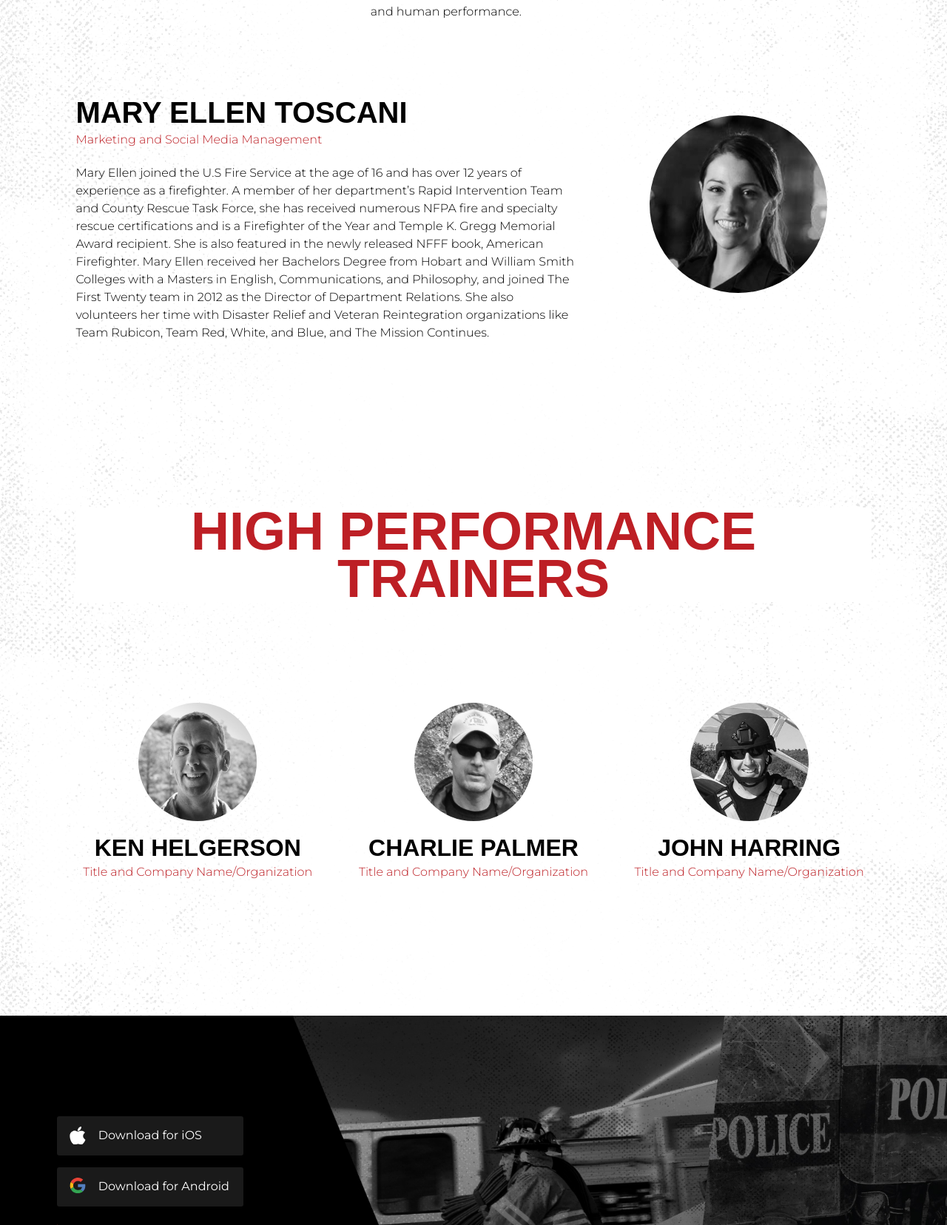
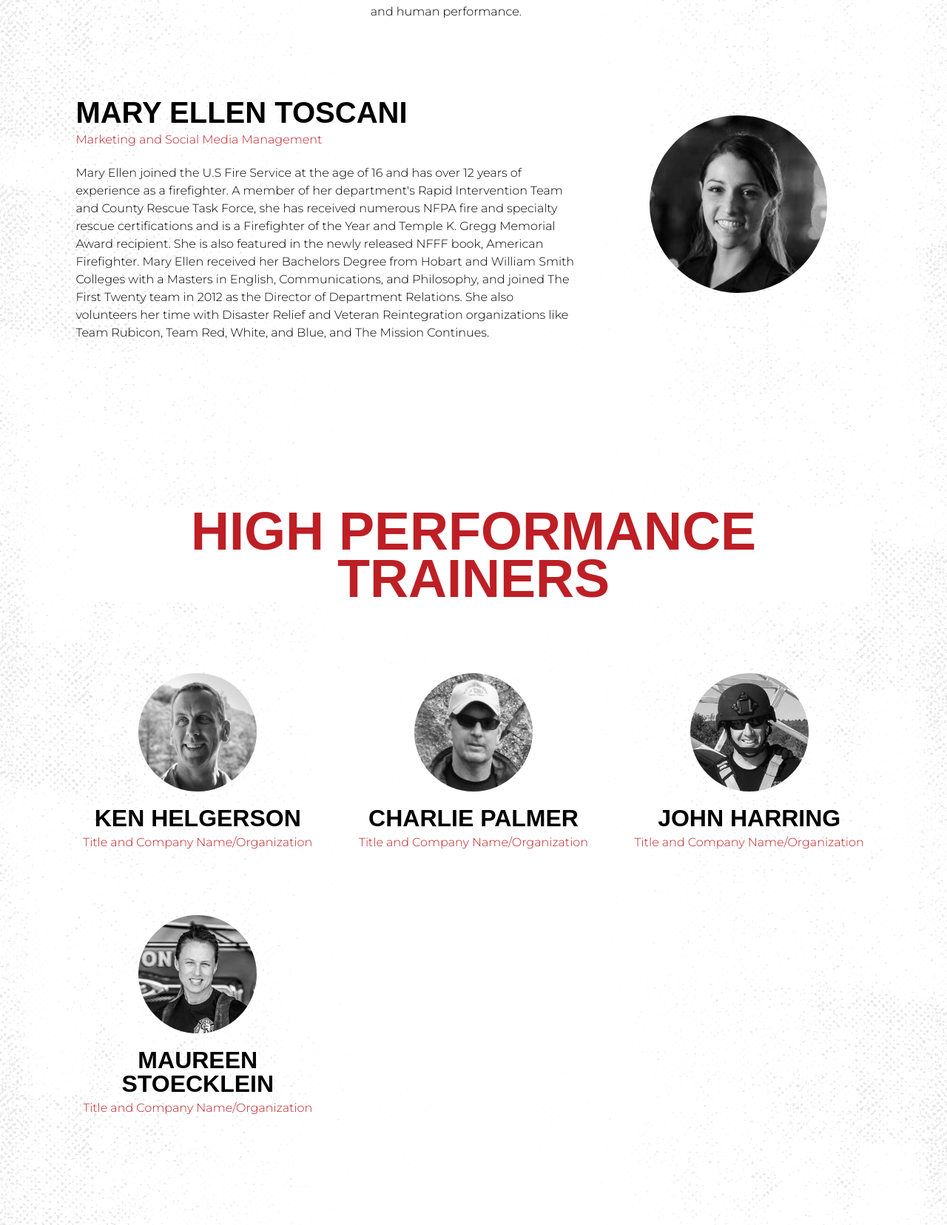
Before and after one commit to Magellanarts/Jumpline, a PHP site: page /team.html in a window 1280 px wide. Shown: the part 1811-3467 px from the top of the page at 74% size. Run offline with PHP 8.4, Linux system fonts and the light colour scheme; style sheets or scripts are compiled from the project's sources; some web fonts are replaced.

Commit message:
text changes and such

```diff
--- a/dev/get_involved.html
+++ b/dev/get_involved.html
@@ -17,7 +17,7 @@
 				<ul class="sub-menu">
 					<li><a href="program.html">Overview</a></li>
 					<li><a href="program_firefighters.html">Firefighters</a></li>
-					<li><a href="program_military.html">Military & Veterans</a></li>
+					<li><a href="program_military.html">Military &amp;s Veterans</a></li>
 					<li><a href="program_police.html">Police</a></li>
 				</ul>
 			</li>
--- a/dev/sass/_layout.scss
+++ b/dev/sass/_layout.scss
@@ -211,6 +211,10 @@
   padding: 0;
   overflow: hidden;
   float: left;
+
+  &.advisors {
+    margin-top: 0;
+  }
   div {
     width: 100%;
     padding: 0;
@@ -919,7 +923,7 @@ header {
     margin: 0 0 80px;
 
     @media #{$medium} {
-      margin: 0;
+      margin: 0 0 40px;
     }
   }
 
--- a/dev/team.html
+++ b/dev/team.html
@@ -17,7 +17,7 @@
 				<ul class="sub-menu">
 					<li><a href="program.html">Overview</a></li>
 					<li><a href="program_firefighters.html">Firefighters</a></li>
-					<li><a href="program_military.html">Military & Veterans</a></li>
+					<li><a href="program_military.html">Military &amp; Veterans</a></li>
 					<li><a href="program_police.html">Police</a></li>
 				</ul>
 			</li>
@@ -154,6 +154,16 @@
 		</section>
 
 		<section class="l-band u-white c-team edge--both--reverse">
+			<div class="c-team-member l-contain">
+				<div class="l-one-third">
+					<img class="u-circle c-team-member-image" src="i/bio_pic_dave.jpg">
+				</div>
+				<div class="l-two-third">
+					<h3>Dave Wurtzel</h3>
+					<span class="u-subtitle">Executive Director/High Performance Specialist</span>
+					<p>David has over two decades of firefighting experience that spans both wildland firefighting in the southwest, to structure firefighting in the northeast. As founder of the non profit The First Twenty he was the author of the nation&apos;s first ever national fitness and wellness program for firefighters. He served as a health coach for two ground breaking clinical trials in first responder health powered by FEMA and the NIH that covered thousands of first responders coast to coast. David also served as the SME for the development of the U.S.A.F. Firefighter Fitness &amp; Wellness Program for its 11,000 firefighter, and currently serves as a SME for the development of the U.S. Forest Service&apos;s performance program for their over 30,000 firefighters. David was also the 2017 Firefighter Combat Challenge World Champion in the Over 50 Men&apos;s Relay.</p>
+				</div>
+			</div>
 
 			<div class="c-team-member l-contain">
 				<div class="l-one-third">
@@ -163,17 +173,6 @@
 					<h3>Eric Potterat, PH.D.</h3>
 					<span class="u-subtitle">Director of Performance</span>
 					<p>Adis aces eum fugiti iniate asimus exceperupta con pro et pa suntotam rem expland ignatius pratur ab inim rerum enimperior ma doles res doluptas as illitae porruptur autam reperibus, into et fugit eaquo blaborem que et ipsum facepe nist maxim eum consequae volor aceati officiis rerspel eserro molupta tiaeptasit, conseque seribusam vene plique cumquo maximus aniatquam cor si odit recus, expelig naturita inusam consenis pratem eos pe pa voluten imagni bea delia dolendit, omnimporibus quia voluptasi verro est et amenis assinve lenist enis aspid utaerae es sum endelig nieturi ad eos est, quibus eum a volupti iur.</p>
-				</div>
-			</div>
-
-			<div class="c-team-member l-contain">
-				<div class="l-one-third">
-					<img class="u-circle c-team-member-image" src="i/bio_pic_dave.jpg">
-				</div>
-				<div class="l-two-third">
-					<h3>Dave Wurtzel</h3>
-					<span class="u-subtitle">Executive Director/High Performance Specialist</span>
-					<p>David has over two decades of firefighting experience that spans both wildland firefighting in the southwest, to structure firefighting in the northeast. As founder of the non profit The First Twenty he was the author of the nation’s first ever national fitness and wellness program for firefighters. He served as a health coach for two ground breaking clinical trials in first responder health powered by FEMA and the NIH that covered thousands of first responders coast to coast. David also served as the SME for the development of the U.S.A.F. Firefighter Fitness &amp; Wellness Program for its 11,000 firefighter, and currently serves as a SME for the development of the U.S. Forest Service’s performance program for their over 30,000 firefighters. David was also the 2017 Firefighter Combat Challenge World Champion in the Over 50 Men’s Relay.</p>
 				</div>
 			</div>
 
@@ -195,7 +194,7 @@
 				<div class="l-two-third">
 					<h3>Mary Ellen Toscani</h3>
 					<span class="u-subtitle">Marketing and Social Media Management</span>
-					<p>Mary Ellen joined the U.S Fire Service at the age of 16 and has over 12 years of experience as a firefighter. A member of her department’s Rapid Intervention Team and County Rescue Task Force, she has received numerous NFPA fire and specialty rescue certifications and is a Firefighter of the Year and Temple K. Gregg Memorial Award recipient. She is also featured in the newly released NFFF book, American Firefighter. Mary Ellen received her Bachelors Degree from Hobart and William Smith Colleges with a Masters in English, Communications, and Philosophy, and joined The First Twenty team in 2012 as the Director of Department Relations. She also volunteers her time with Disaster Relief and Veteran Reintegration organizations like Team Rubicon, Team Red, White, and Blue, and The Mission Continues.</p>
+					<p>Mary Ellen joined the U.S Fire Service at the age of 16 and has over 12 years of experience as a firefighter. A member of her department&apos;s Rapid Intervention Team and County Rescue Task Force, she has received numerous NFPA fire and specialty rescue certifications and is a Firefighter of the Year and Temple K. Gregg Memorial Award recipient. She is also featured in the newly released NFFF book, American Firefighter. Mary Ellen received her Bachelors Degree from Hobart and William Smith Colleges with a Masters in English, Communications, and Philosophy, and joined The First Twenty team in 2012 as the Director of Department Relations. She also volunteers her time with Disaster Relief and Veteran Reintegration organizations like Team Rubicon, Team Red, White, and Blue, and The Mission Continues.</p>
 				</div>
 			</div>
 
@@ -218,6 +217,14 @@
 				<div class="u-text-align-center c-team-member">
 					<img class="u-circle c-team-member-image" src="i/bio_pic_johnharring.jpg">
 					<h4>John Harring</h4>
+					<span class="u-subtitle">Title and Company Name/Organization</span>
+				</div>
+
+			</section>
+			<section class="l-thirds advisors l-contain">
+				<div class="u-text-align-center c-team-member">
+					<img class="u-circle c-team-member-image" src="i/bio_pic_maureen.jpg">
+					<h4>Maureen Stoecklein</h4>
 					<span class="u-subtitle">Title and Company Name/Organization</span>
 				</div>
 			</section>
```
Also changed, not shown: dev/index.html (+5 -4 lines), dev/program.html (+6 -6 lines), dev/i/logo_program-fire.png (added), dev/i/logo_program-military.png (added), dev/i/logo_program-police.png (added).
